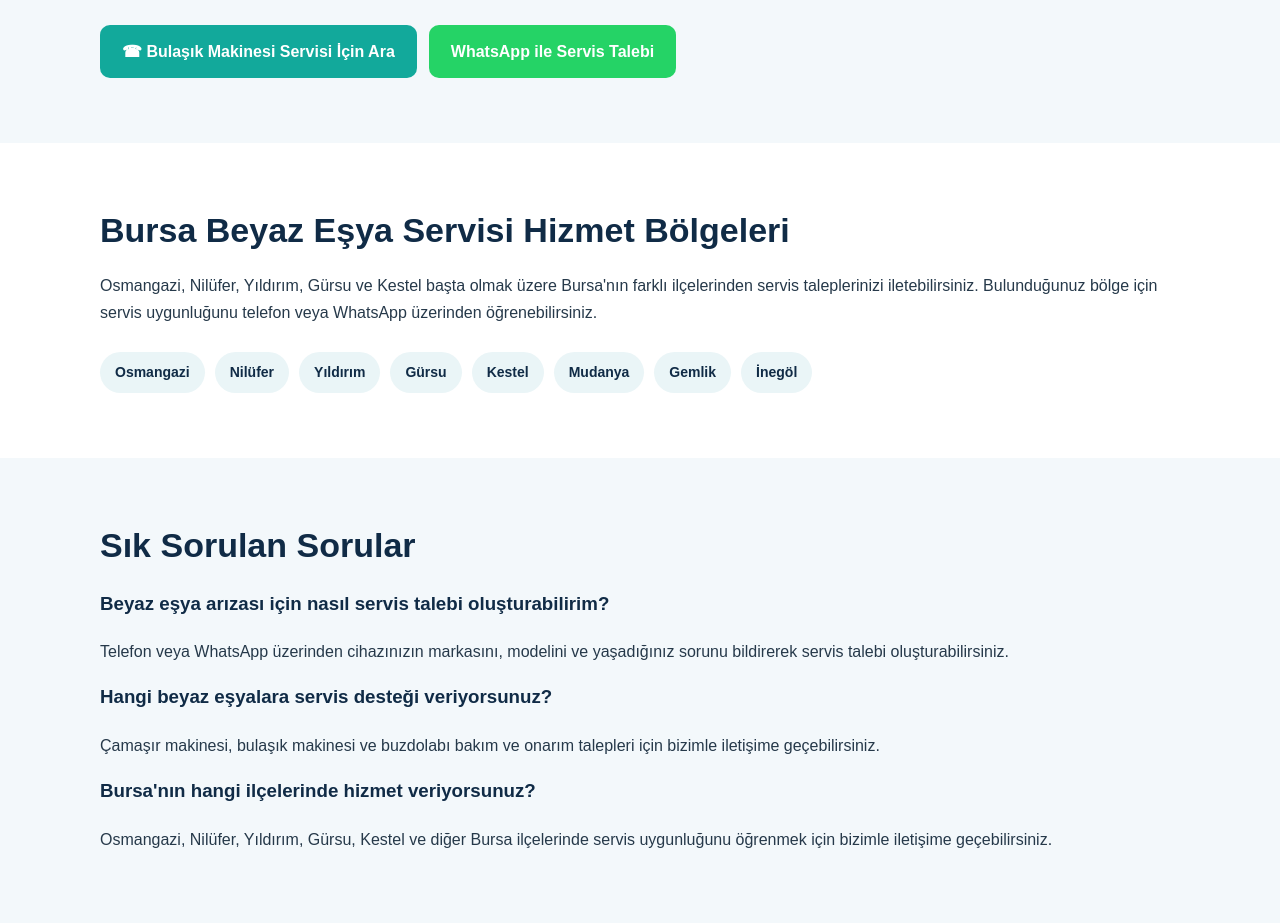
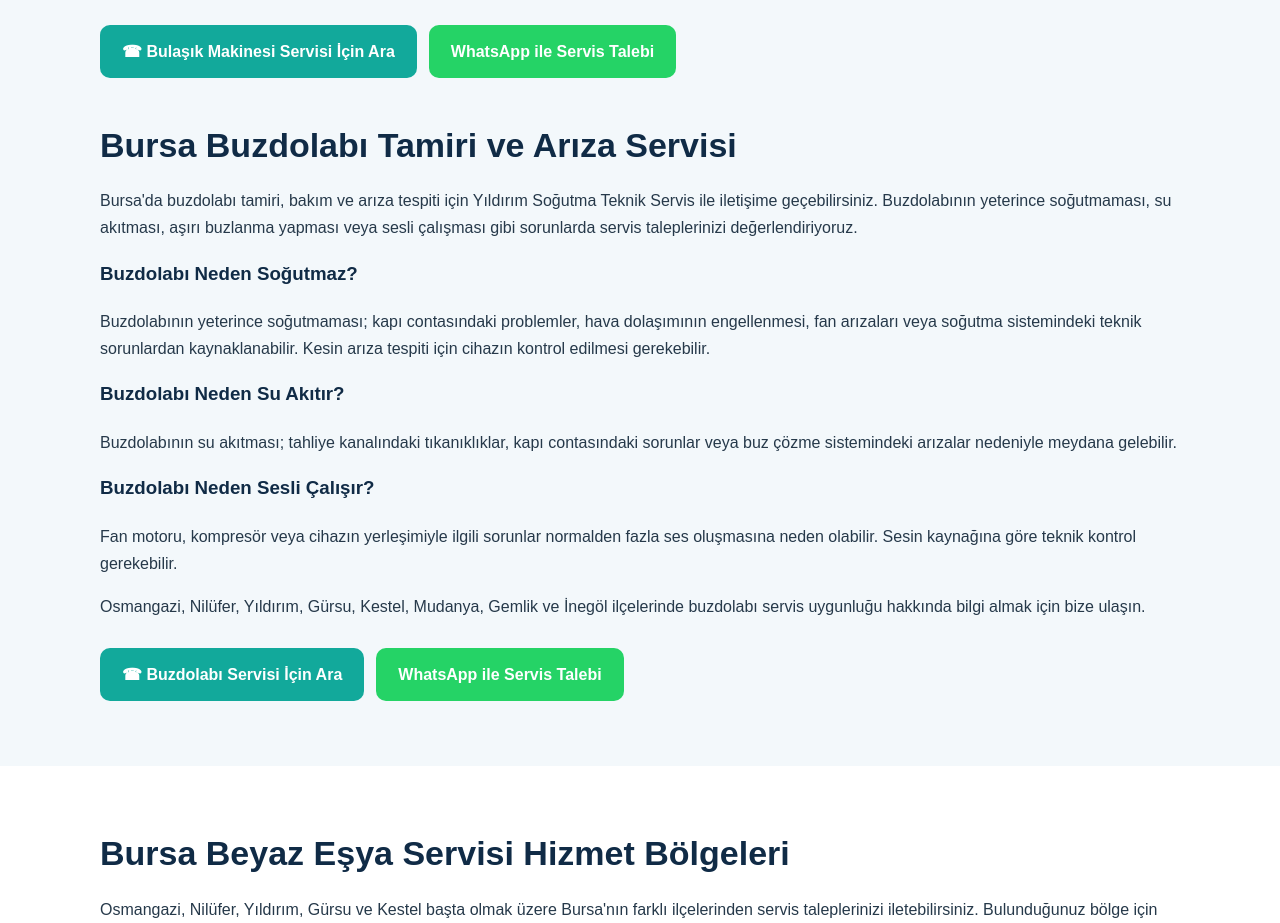
Before and after one commit to yildirimsogutmaofficial/sogutma, a plain HTML site: page beyaz-esya-servisi.html in a window 1280 px wide. Shown: the part 2003-2926 px from the top of the page. Drawn offline with Linux system fonts and the light colour scheme.

Commit message:
Update beyaz-esya-servisi.html

```diff
--- a/beyaz-esya-servisi.html
+++ b/beyaz-esya-servisi.html
@@ -451,6 +451,70 @@
   </div>
 </div>
 
+<div style="margin-top:45px;">
+  <h2>Bursa Buzdolabı Tamiri ve Arıza Servisi</h2>
+
+  <p>
+    Bursa'da buzdolabı tamiri, bakım ve arıza
+    tespiti için Yıldırım Soğutma Teknik Servis
+    ile iletişime geçebilirsiniz. Buzdolabının
+    yeterince soğutmaması, su akıtması,
+    aşırı buzlanma yapması veya sesli çalışması
+    gibi sorunlarda servis taleplerinizi
+    değerlendiriyoruz.
+  </p>
+
+  <h3>Buzdolabı Neden Soğutmaz?</h3>
+  <p>
+    Buzdolabının yeterince soğutmaması;
+    kapı contasındaki problemler, hava
+    dolaşımının engellenmesi, fan arızaları
+    veya soğutma sistemindeki teknik
+    sorunlardan kaynaklanabilir.
+    Kesin arıza tespiti için cihazın
+    kontrol edilmesi gerekebilir.
+  </p>
+
+  <h3>Buzdolabı Neden Su Akıtır?</h3>
+  <p>
+    Buzdolabının su akıtması; tahliye
+    kanalındaki tıkanıklıklar, kapı
+    contasındaki sorunlar veya buz çözme
+    sistemindeki arızalar nedeniyle
+    meydana gelebilir.
+  </p>
+
+  <h3>Buzdolabı Neden Sesli Çalışır?</h3>
+  <p>
+    Fan motoru, kompresör veya cihazın
+    yerleşimiyle ilgili sorunlar normalden
+    fazla ses oluşmasına neden olabilir.
+    Sesin kaynağına göre teknik kontrol
+    gerekebilir.
+  </p>
+
+  <p>
+    Osmangazi, Nilüfer, Yıldırım, Gürsu,
+    Kestel, Mudanya, Gemlik ve İnegöl
+    ilçelerinde buzdolabı servis uygunluğu
+    hakkında bilgi almak için bize ulaşın.
+  </p>
+
+  <div class="buttons">
+    <a class="btn btn-phone"
+       href="tel:+905057068598">
+      ☎ Buzdolabı Servisi İçin Ara
+    </a>
+
+    <a class="btn btn-wa"
+       href="https://wa.me/905057068598?text=Bursa%20buzdolab%C4%B1%20tamiri%20i%C3%A7in%20bilgi%20almak%20istiyorum."
+       target="_blank"
+       rel="noopener noreferrer">
+      WhatsApp ile Servis Talebi
+    </a>
+  </div>
+</div>
+
     </div>
   </section>
 
```
